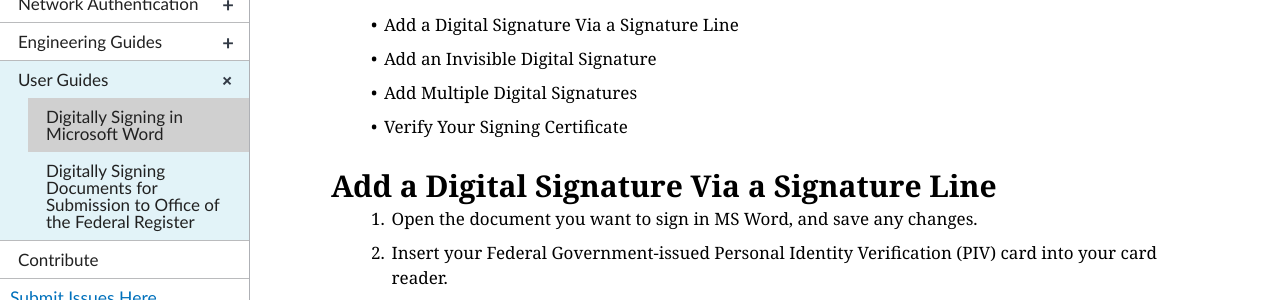
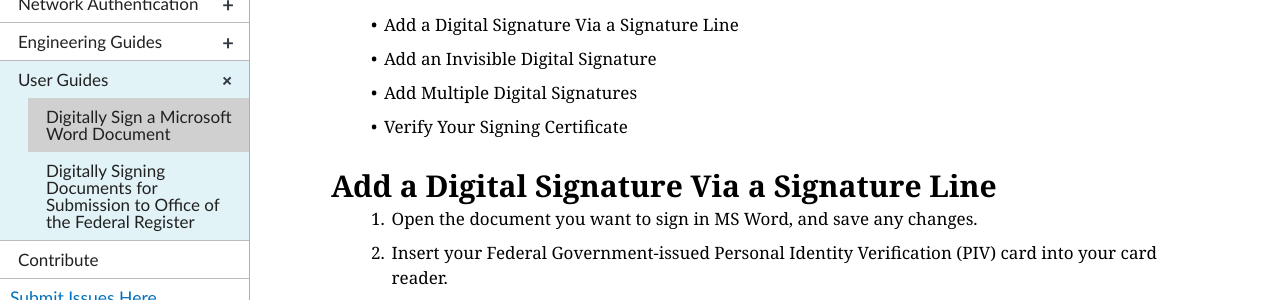
Before and after one commit to GSA/piv-guides, a Jekyll site: the page built from _userguides/01_digital_signing.md, in a window 1280 px wide. Shown: the part 403-703 px from the top of the page. Built offline with Jekyll 4.4.1, drawn with Linux system fonts in a browser that asks for light colours; nearby versions of some CDN libraries; library files that are not in the unit come from our copies; a script that is not in the unit is left out.

Commit message:
Update 01_digital_signing.md

```diff
--- a/_userguides/01_digital_signing.md
+++ b/_userguides/01_digital_signing.md
@@ -1,6 +1,6 @@
 ---
 layout: default
-navtitle: Digitally Signing in Microsoft Word
+navtitle: Digitally Sign a Microsoft Word Document
 title: Digitally Sign a Microsoft Word Document
 pubDate: March 23, 2018
 collection: userguides
```
